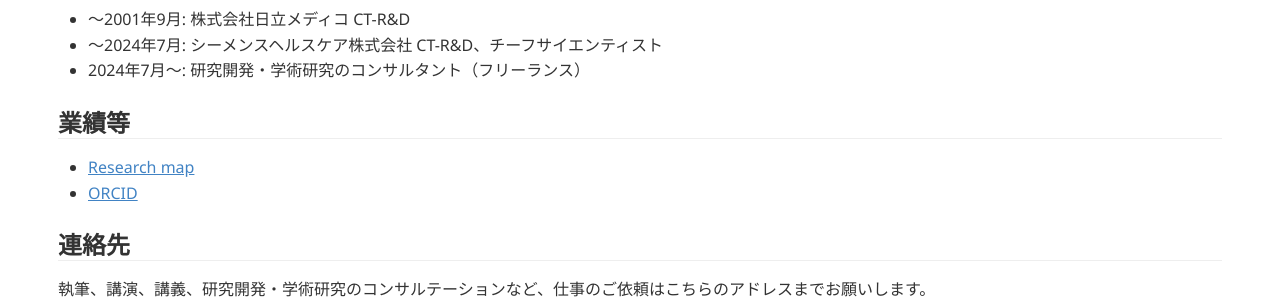
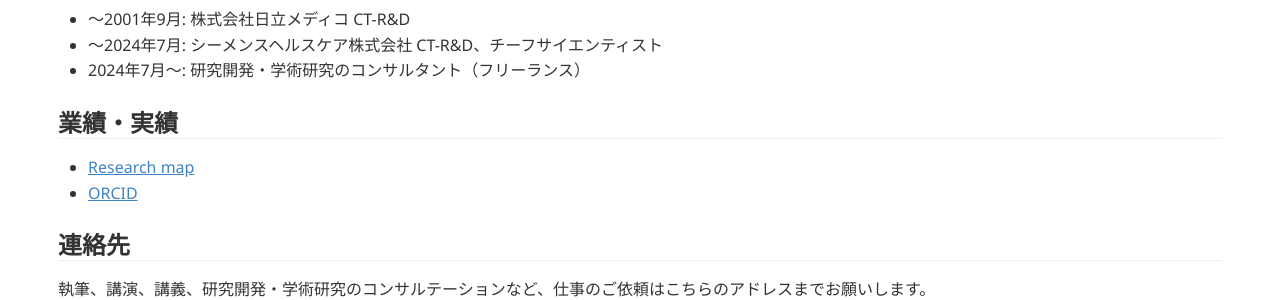
Before and after one commit to tnitoh/tnitoh.github.io, a Jekyll site: the page built from index.md, in a window 1280 px wide. Shown: the part 936-1236 px from the top of the page. Built offline with Jekyll 4.4.1, drawn with Linux system fonts in a browser that asks for light colours; Markdown is read by kramdown in place of the engine named in the settings.

Commit message:
Update index.md

```diff
--- a/index.md
+++ b/index.md
@@ -41,7 +41,7 @@
 - 2024年7月〜: 研究開発・学術研究のコンサルタント（フリーランス）
 
 
-## 業績等
+## 業績・実績
 - [Research map](https://researchmap.jp/tnitoh?lang=jp){:target="_blank"}
 - [ORCID](https://orcid.org/0000-0002-0283-1225){:target="_blank"}
 <!--## [Scopus](https://www.scopus.com/authid/detail.uri?authorId=36983520100){:target="_blank"}-->
```
